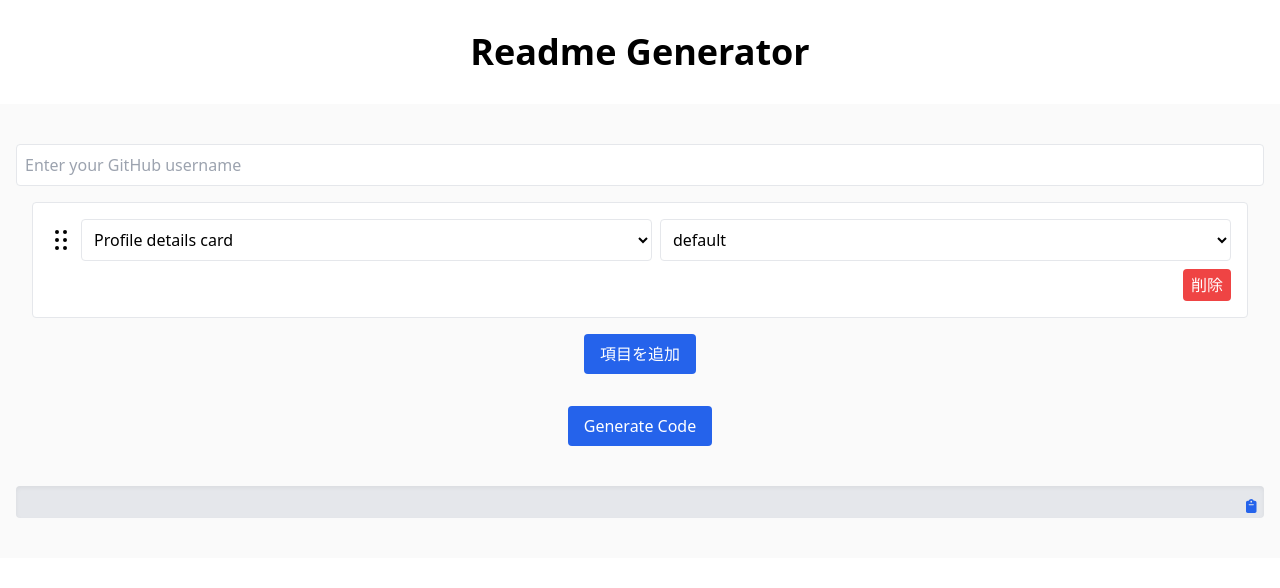
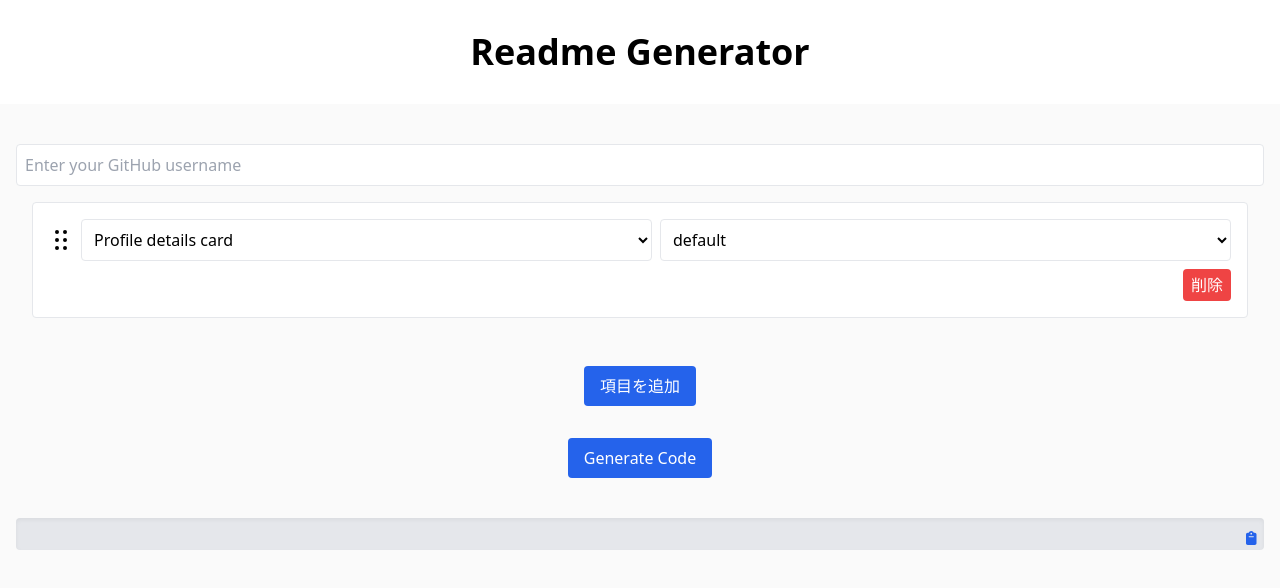
Before and after one commit to Teamsasa/readme-generator, a React (Vite) app: page / in a window 1280 px wide. Both pictures are taken after a click on the button "項目を追加". Shown: the top 588 px of the page. Built offline with nearby package versions, Linux system fonts and the light colour scheme.

Commit message:
fix:Select a card that is half the size and halve it on the screen

```diff
--- a/src/components/Selector.tsx
+++ b/src/components/Selector.tsx
@@ -22,6 +22,13 @@
   "profile-trophy",
   "title",
   "body",
+];
+
+const halfSizeCards: string[] = [
+  "Top languages used in repository card",
+  "Top languages in commits card",
+  "GitHub stats card",
+  "Productive time card",
 ];
 
 const cardProfiles: string[] = [
@@ -120,7 +127,7 @@
 
   return (
     <DndProvider backend={HTML5Backend}>
-      <div className="p-4">
+      <div className="p-4 grid grid-cols-2 gap-4">
         {selectedItems.map((card, index) => (
           <DraggableCard
             key={card.id}
@@ -131,7 +138,7 @@
             removeCard={removeCard}
           />
         ))}
-        <div className="flex justify-center mt-4">
+        <div className="flex justify-center mt-4 col-span-2">
           <button
             onClick={addCard}
             className="bg-blue-600 text-white px-4 py-2 rounded hover:bg-blue-700 transition duration-300"
@@ -150,9 +157,7 @@
   moveCard: (dragIndex: number, hoverIndex: number) => void;
   updateLabel: (
     id: number,
-
     labelType: "label1" | "label2",
-
     value: string,
   ) => void;
   removeCard: (id: number) => void;
@@ -219,7 +224,9 @@
     <div
       ref={ref}
       style={{ opacity }}
-      className="border bg-white dark:bg-neutral-800 p-4 mb-4 rounded dark:border-neutral-600"
+      className={`border bg-white dark:bg-neutral-800 p-4 mb-4 rounded dark:border-neutral-600 ${
+        halfSizeCards.includes(card.label1) ? "col-span-1" : "col-span-2"
+      }`}
     >
       <div className="flex items-center mb-2">
         <div ref={drag} className="cursor-move mr-2">
```
